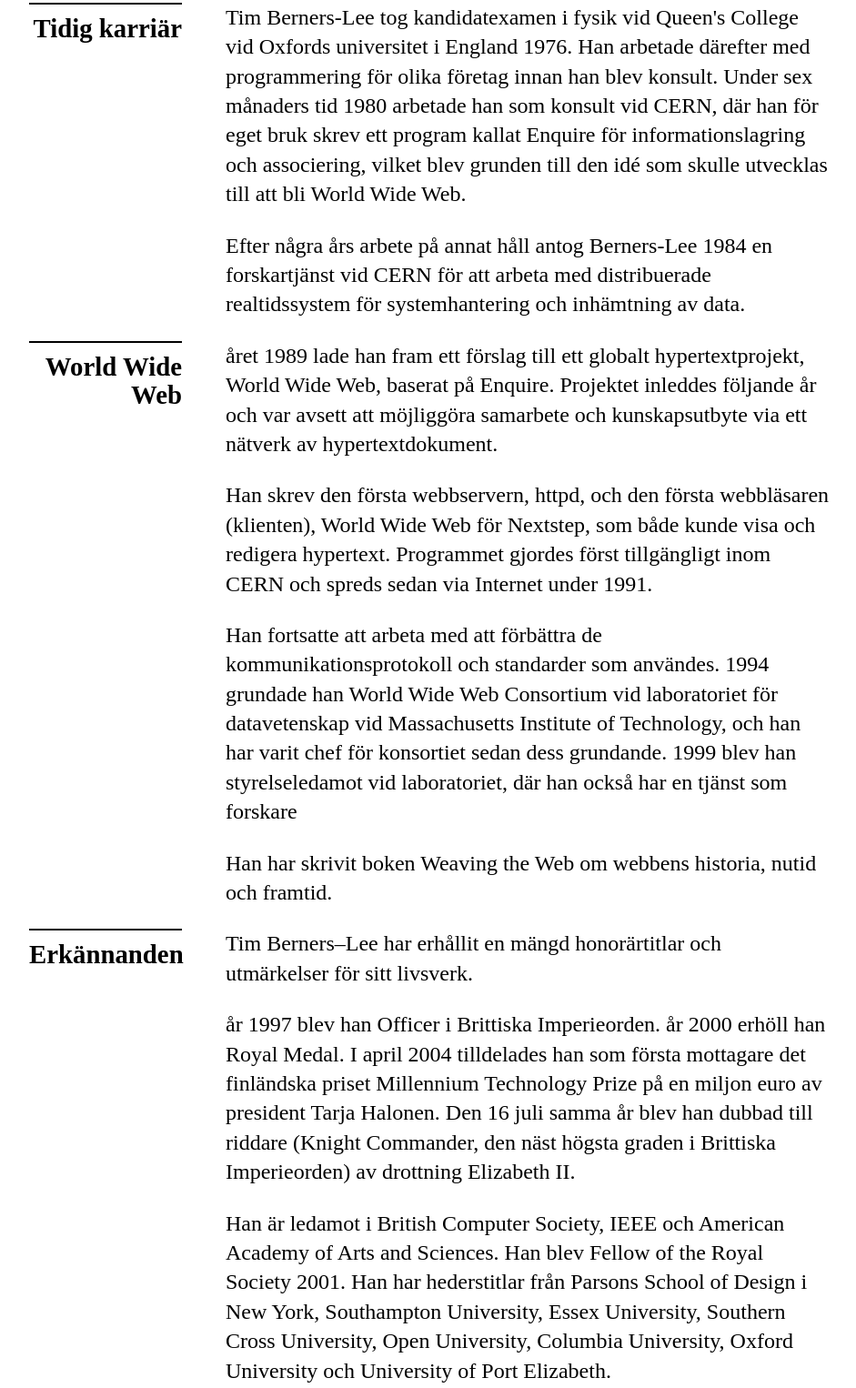
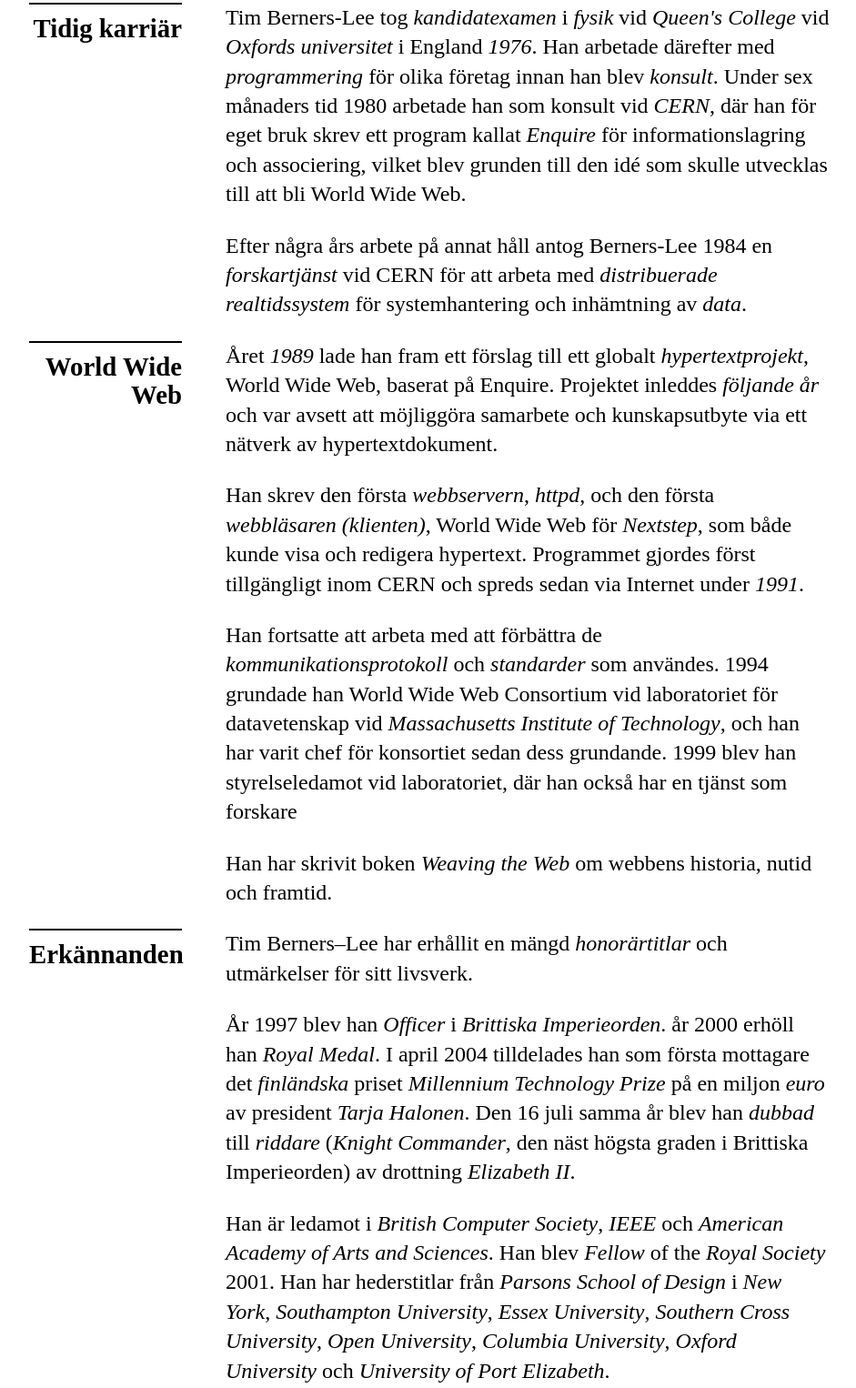
Before and after one commit to lessismoreiammore/webb_typografi, a plain HTML site: page index.html in a window 1280 px wide. Shown: the part 454-1980 px from the top of the page at 91% size, without its empty margins (168-1109 px from the left). Drawn offline with Linux system fonts and the light colour scheme.

Commit message:
Make links out of paragraph according to the Wiki

```diff
--- a/index.html
+++ b/index.html
@@ -12,44 +12,47 @@
         <div class="block">
             <div class="doc"></div>
             <topic>Tim Berners-Lee</topic>
-            <p class="intro">Sir Timothy "Tim" John Berners-Lee, KBE, FRS, f&ouml;dd 8 juni 1955 i London i England, &auml;r skaparen av World Wide Web, en teknik som skapade f&ouml;ruts&auml;ttningar f&ouml;r en bredare anv&auml;ndning av Internet, och chef f&ouml;r
-                World Wide Web Consortium.</p>
+            <p class="intro">Sir Timothy "Tim" John Berners-Lee, <a href="#">KBE</a>, <a href="#">FRS</a>, f&ouml;dd <a href="#">8 juni </a><a href="#">1955 </a>i <a href="#">London</a> i <a href="#">England</a>, &auml;r skaparen av <a href="#">World Wide Web</a>, en
+                teknik som skapade f&ouml;ruts&auml;ttningar f&ouml;r en bredare anv&auml;ndning av <a href="#">Internet</a>, och chef f&ouml;r <a href="#">World Wide Web Consortium</a>.</p>
         </div>
 
         <div class="block" id="block1">
             <div class="sidebar">
                 <topic class="small"><a href="#block1">Tidig karri&auml;r</a></topic>
             </div>
-            <p>Tim Berners-Lee tog kandidatexamen i fysik vid Queen's College vid Oxfords universitet i England 1976. Han arbetade d&auml;refter med programmering f&ouml;r olika f&ouml;retag innan han blev konsult. Under sex m&aring;naders tid 1980 arbetade
-                han som konsult vid CERN, d&auml;r han f&ouml;r eget bruk skrev ett program kallat Enquire f&ouml;r informationslagring och associering, vilket blev grunden till den idé som skulle utvecklas till att bli World Wide Web.</p>
-            <p>Efter n&aring;gra &aring;rs arbete p&aring; annat h&aring;ll antog Berners-Lee 1984 en forskartj&auml;nst vid CERN f&ouml;r att arbeta med distribuerade realtidssystem f&ouml;r systemhantering och inh&auml;mtning av data.</p>
+            <p>Tim Berners-Lee tog <a href="#">kandidatexamen</a> i <a href="#">fysik</a> vid <a href="#">Queen's College</a> vid <a href="#">Oxfords universitet</a> i England <a href="#">1976</a>. Han arbetade d&auml;refter med <a href="#">programmering</a>                f&ouml;r olika f&ouml;retag innan han blev <a href="#">konsult</a>. Under sex m&aring;naders tid 1980 arbetade han som konsult vid <a href="#">CERN</a>, d&auml;r han f&ouml;r eget bruk skrev ett program kallat <a href="#">Enquire</a> f&ouml;r
+                informationslagring och associering, vilket blev grunden till den idé som skulle utvecklas till att bli World Wide Web.</p>
+            <p>Efter n&aring;gra &aring;rs arbete p&aring; annat h&aring;ll antog Berners-Lee 1984 en <a href="#">forskartj&auml;nst</a> vid CERN f&ouml;r att arbeta med <a href="#">distribuerade</a> <a href="#">realtidssystem</a> f&ouml;r systemhantering
+                och inh&auml;mtning av <a href="#">data</a>.</p>
         </div>
 
         <div class="block" id="block2">
             <div class="sidebar">
                 <topic class="small"><a href="#block2">World Wide Web</a></topic>
             </div>
-            <p>&aring;ret 1989 lade han fram ett f&ouml;rslag till ett globalt hypertextprojekt, World Wide Web, baserat p&aring; Enquire. Projektet inleddes f&ouml;ljande &aring;r och var avsett att m&ouml;jligg&ouml;ra samarbete och kunskapsutbyte via
-                ett n&auml;tverk av hypertextdokument.
+            <p>&Aring;ret <a href="#">1989</a> lade han fram ett f&ouml;rslag till ett globalt <a href="#">hypertextprojekt</a>, World Wide Web, baserat p&aring; Enquire. Projektet inleddes <a href="#">f&ouml;ljande &aring;r</a> och var avsett att m&ouml;jligg&ouml;ra
+                samarbete och kunskapsutbyte via ett n&auml;tverk av hypertextdokument.
             </p>
-            <p>Han skrev den f&ouml;rsta webbservern, httpd, och den f&ouml;rsta webbl&auml;saren (klienten), World Wide Web f&ouml;r Nextstep, som b&aring;de kunde visa och redigera hypertext. Programmet gjordes f&ouml;rst tillg&auml;ngligt inom CERN och
-                spreds sedan via Internet under 1991.</p>
-            <p>Han fortsatte att arbeta med att f&ouml;rb&auml;ttra de kommunikationsprotokoll och standarder som anv&auml;ndes. 1994 grundade han World Wide Web Consortium vid laboratoriet f&ouml;r datavetenskap vid Massachusetts Institute of Technology,
+            <p>Han skrev den f&ouml;rsta <a href="#">webbservern</a>, <a href="#">httpd</a>, och den f&ouml;rsta <a href="#">webbl&auml;saren</a> <a href="#">(klienten)</a>, World Wide Web f&ouml;r <a href="#">Nextstep</a>, som b&aring;de kunde visa och
+                redigera hypertext. Programmet gjordes f&ouml;rst tillg&auml;ngligt inom CERN och spreds sedan via Internet under <a href="#">1991</a>.</p>
+            <p>Han fortsatte att arbeta med att f&ouml;rb&auml;ttra de <a href="#">kommunikationsprotokoll</a> och <a href="#">standarder</a> som anv&auml;ndes. 1994 grundade han World Wide Web Consortium vid laboratoriet f&ouml;r datavetenskap vid <a href="#">Massachusetts Institute of Technology</a>,
                 och han har varit chef f&ouml;r konsortiet sedan dess grundande. 1999 blev han styrelseledamot vid laboratoriet, d&auml;r han ocks&aring; har en tj&auml;nst som forskare</p>
-            <p>Han har skrivit boken Weaving the Web om webbens historia, nutid och framtid.</p>
+            <p>Han har skrivit boken <a href="#">Weaving the Web</a> om webbens historia, nutid och framtid.</p>
         </div>
 
         <div class="block" id="block3">
             <div class="sidebar">
                 <topic class="small"><a href="#block3">Erk&auml;nnanden</a></topic>
             </div>
-            <p>Tim Berners–Lee har erh&aring;llit en m&auml;ngd honor&auml;rtitlar och utm&auml;rkelser f&ouml;r sitt livsverk.</p>
-            <p>&aring;r 1997 blev han Officer i Brittiska Imperieorden. &aring;r 2000 erh&ouml;ll han Royal Medal. I april 2004 tilldelades han som f&ouml;rsta mottagare det finl&auml;ndska priset Millennium Technology Prize p&aring; en miljon euro av president
-                Tarja Halonen. Den 16 juli samma &aring;r blev han dubbad till riddare (Knight Commander, den n&auml;st h&ouml;gsta graden i Brittiska Imperieorden) av drottning Elizabeth II.</p>
-            <p>Han &auml;r ledamot i British Computer Society, IEEE och American Academy of Arts and Sciences. Han blev Fellow of the Royal Society 2001. Han har hederstitlar fr&aring;n Parsons School of Design i New York, Southampton University, Essex University,
-                Southern Cross University, Open University, Columbia University, Oxford University och University of Port Elizabeth.</p>
-            <p>&aring;r 2002 r&ouml;stades han fram av den brittiska allm&auml;nheten till en av de 100 fr&auml;msta britterna genom tiderna i en unders&ouml;kning utf&ouml;rd av BBC. Han uts&aring;gs ocks&aring; till &aring;rets britt 2004. Time Magazine
-                har utsett honom till en av 1900-talets 100 mest inflytelserika personer. 2012 hedrades han som uppfinnaren bakom "World Wide Web" vid invigningen av de Olympiska Spelen i London.</p>
+            <p>Tim Berners–Lee har erh&aring;llit en m&auml;ngd <a href="#">honor&auml;rtitlar</a> och utm&auml;rkelser f&ouml;r sitt livsverk.</p>
+            <p>&Aring;r 1997 blev han <a href="#">Officer</a> i <a href="#">Brittiska Imperieorden</a>. &aring;r 2000 erh&ouml;ll han <a href="#">Royal Medal</a>. I april 2004 tilldelades han som f&ouml;rsta mottagare det <a href="#">finl&auml;ndska</a>                priset <a href="#">Millennium Technology Prize</a> p&aring; en miljon <a href="#">euro</a> av president
+                <a href="#">Tarja Halonen</a>. Den 16 juli samma &aring;r blev han <a href="#">dubbad</a> till <a href="#">riddare</a> (<a href="#">Knight Commander</a>, den n&auml;st h&ouml;gsta graden i Brittiska Imperieorden) av drottning <a href="#">Elizabeth II</a>.</p>
+            <p>Han &auml;r ledamot i <a href="#">British Computer Society</a>, <a href="#">IEEE</a> och <a href="#">American Academy of Arts and Sciences</a>. Han blev <a href="#">Fellow</a> of the <a href="#">Royal Society</a> 2001. Han har hederstitlar
+                fr&aring;n <a href="#">Parsons School of Design</a> i <a href="#">New York</a>, <a href="#">Southampton University</a>, <a href="#">Essex University</a>, <a href="#">Southern Cross University</a>, <a href="#">Open University</a>, <a href="#">Columbia University</a>,
+                <a href="#">Oxford University</a> och <a href="#">University
+                of Port Elizabeth</a>.</p>
+            <p>&Aring;r 2002 r&ouml;stades han fram av den brittiska allm&auml;nheten till en av de 100 fr&auml;msta britterna genom tiderna i en unders&ouml;kning utf&ouml;rd av <a href="#">BBC</a>. Han uts&aring;gs ocks&aring; till &aring;rets britt 2004.
+                <a href="#">Time Magazine</a> har utsett honom till en av <a href="#">1900-talets</a> 100 mest inflytelserika personer. 2012 hedrades han som uppfinnaren bakom "World Wide Web" vid invigningen av de Olympiska Spelen i London.</p>
         </div>
 
         <div class="block" id="block4">
--- a/style.css
+++ b/style.css
@@ -56,6 +56,7 @@ body > *{
 
 .intro{
   padding-bottom:2rem;
+  font-family: sans-serif;
 }
 
 .sidebar{
@@ -84,6 +85,7 @@ body > *{
 topic{
   display:block;
   font-family:sans-serif;
+  font-weight: bold;
   text-transform:uppercase;
   font-size:190%;
   line-height:1.1;
@@ -115,7 +117,6 @@ topic.small{
   line-height:1.10;
   margin-top:0.2rem;
   margin-bottom:0.8rem;
-  font-weight:bolder;
   border-top:0;
   padding-top:0;
 }
@@ -125,13 +126,13 @@ topic+p{
 }
 
 topic a{
-    font-style:normal;
+  font-style:normal;
 }
 
 ol{
   display:block;
   list-style-type:decimal;
-      -webkit-margin-before: 1em;
+  -webkit-margin-before: 1em;
     -webkit-margin-after: 1em;
     -webkit-margin-start: 0px;
     -webkit-margin-end: 0px;
@@ -156,6 +157,7 @@ a{
   text-decoration:none;
   color:inherit;
   font-style:italic;
+  font-family: serif;
   transition-property:background;
   -moz-transition-property: background;
 -webkit-transition-property: background;
@@ -165,7 +167,7 @@ a{
 }
 
 a:hover{
-  background:#fbf3f3;
+  background:#FFE8D0;
   transition-property:background;
   -moz-transition-property: background;
 -webkit-transition-property: background;
```
